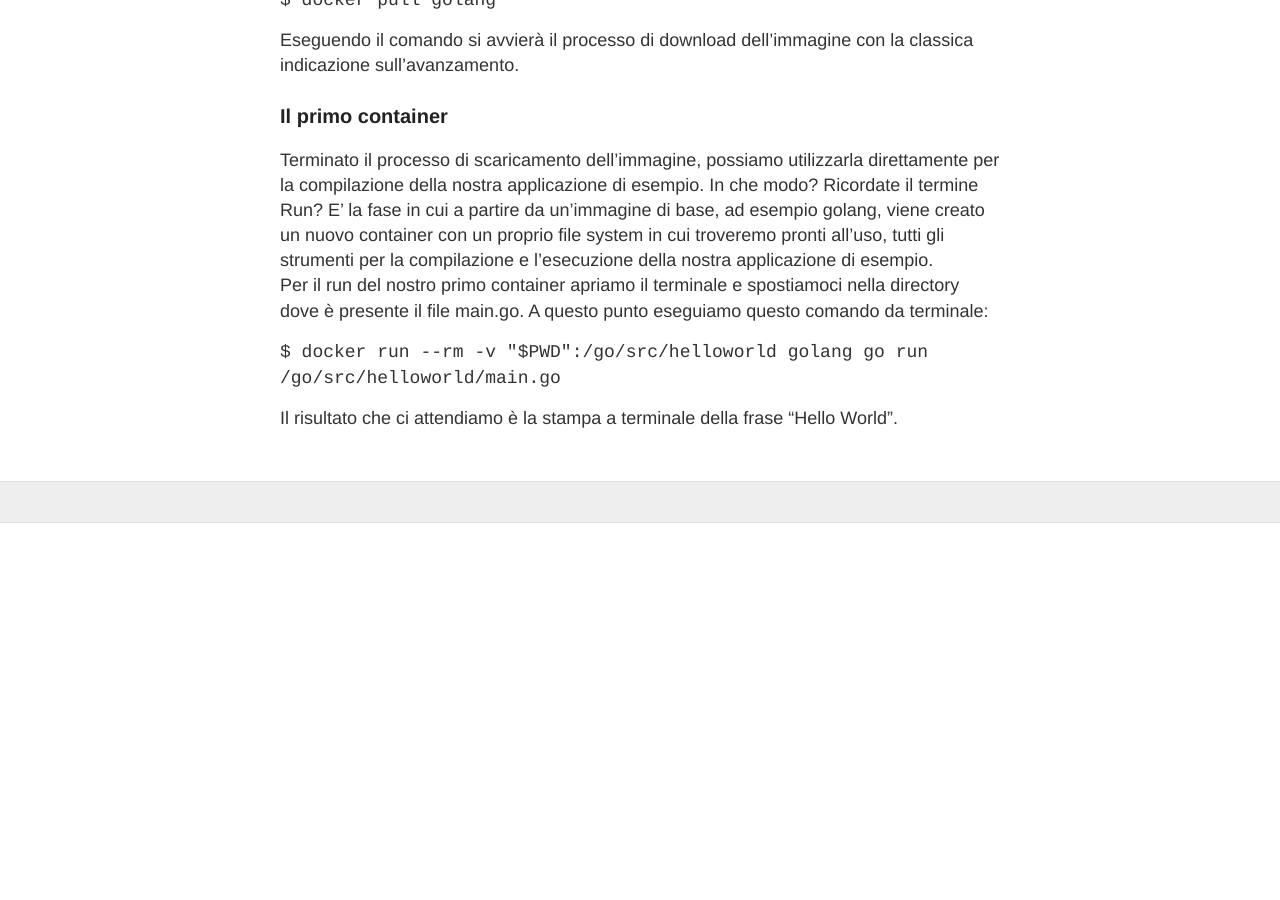
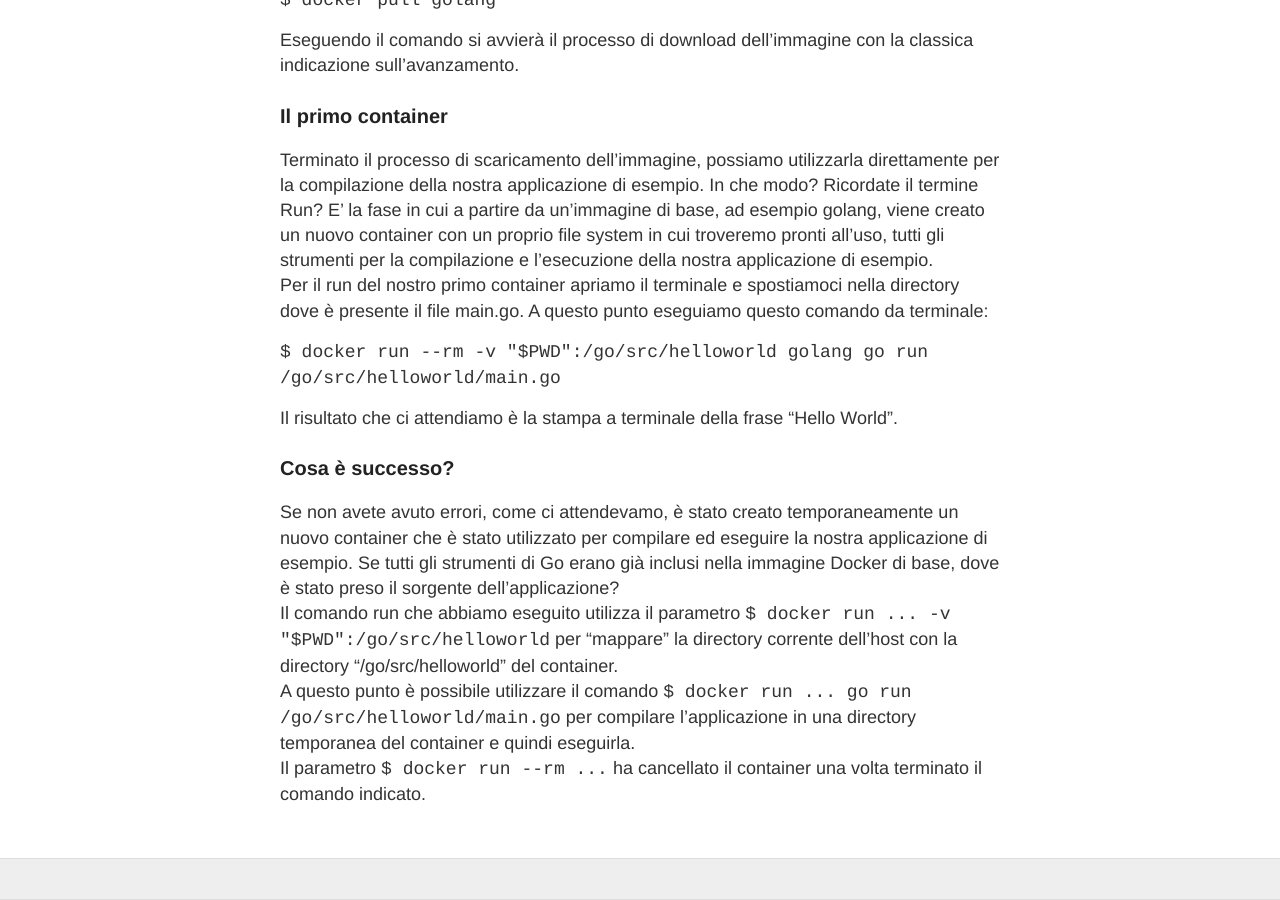
Before and after one commit to LOG-ED/docker-get-started, a Jekyll site: the page built from sessione1.md, in a window 1280 px wide and 900 px high, scrolled down 1970 px. Built offline with Jekyll 4.4.1, drawn with Linux system fonts in a browser that asks for light colours; nearby versions of some CDN libraries; before the commit the page ends 2493 px from its top, so only the background shows below that.

Commit message:
add content

````diff
--- a/sessione1.md
+++ b/sessione1.md
@@ -59,3 +59,10 @@ Per il run del nostro primo container apriamo il terminale e spostiamoci nella d
 ```$ docker run --rm -v "$PWD":/go/src/helloworld golang go run /go/src/helloworld/main.go```
 
 Il risultato che ci attendiamo è la stampa a terminale della frase "Hello World".
+
+### Cosa è successo?
+
+Se non avete avuto errori, come ci attendevamo, è stato creato temporaneamente un nuovo container che è stato utilizzato per compilare ed eseguire la nostra applicazione di esempio. Se tutti gli strumenti di Go erano già inclusi nella immagine Docker di base, dove è stato preso il sorgente dell'applicazione?
+Il comando run che abbiamo eseguito utilizza il parametro ```$ docker run ... -v "$PWD":/go/src/helloworld``` per "mappare" la directory corrente dell'host con la directory "/go/src/helloworld" del container.
+A questo punto è possibile utilizzare il comando ```$ docker run ... go run /go/src/helloworld/main.go``` per compilare l'applicazione in una directory temporanea del container e quindi eseguirla.
+Il parametro ```$ docker run --rm ... ``` ha cancellato il container una volta terminato il comando indicato.
````
